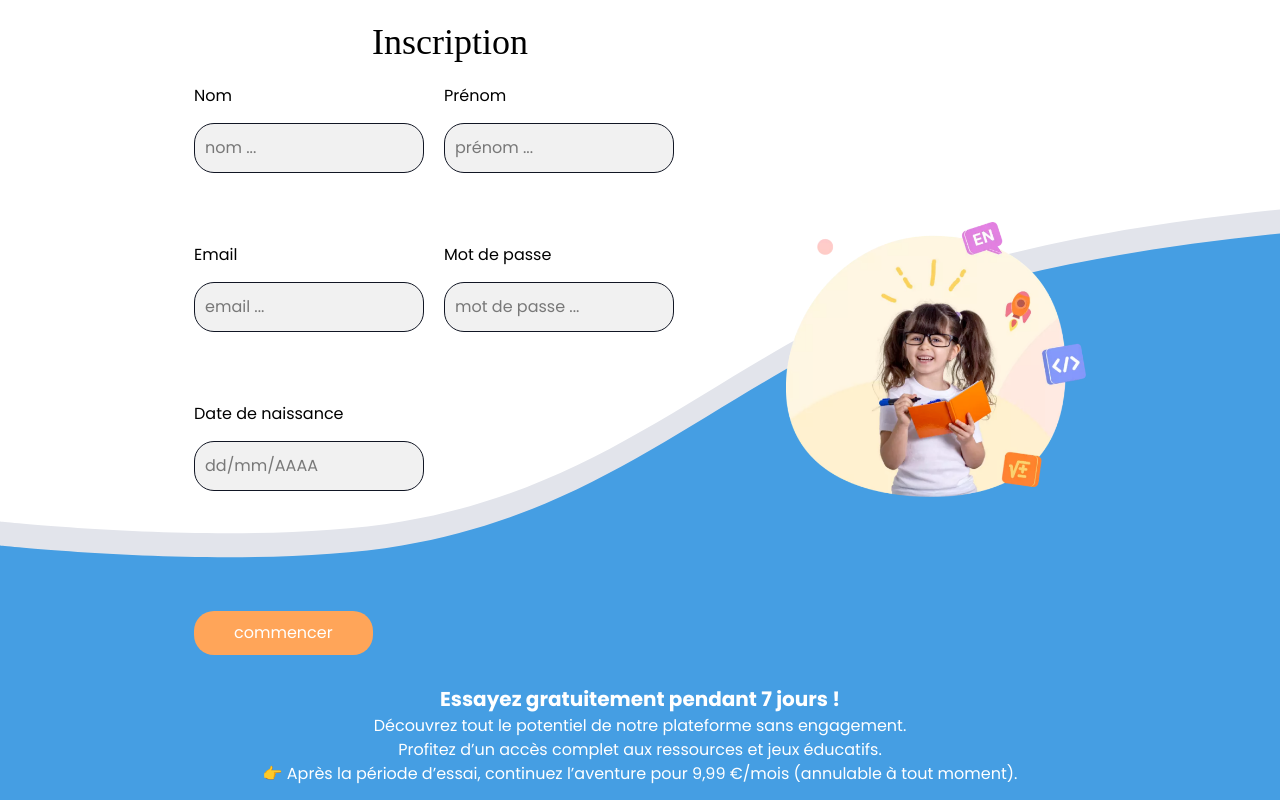
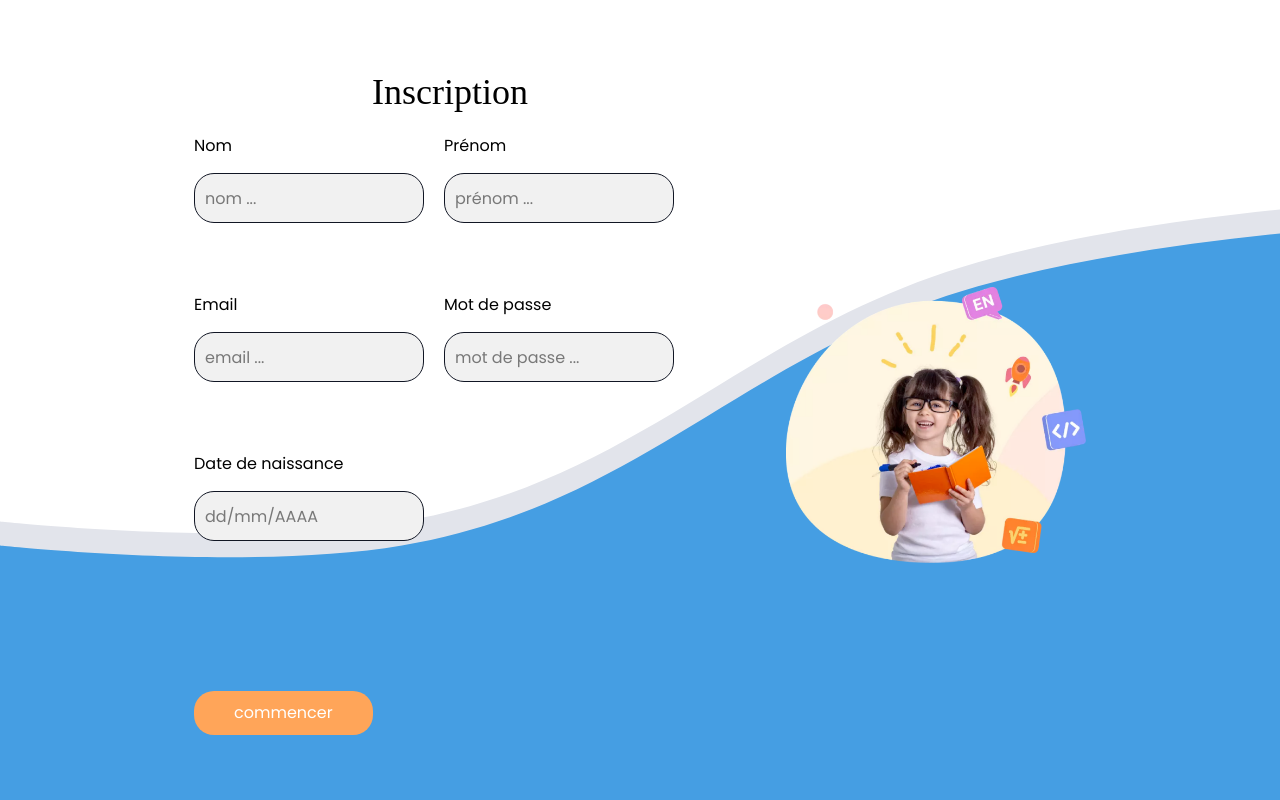
Before and after one commit to ScuBix1/frontend-mydigitalproject, a React (Vite) app: page /signup in a window 1280 px wide. Built offline with nearby package versions, Linux system fonts and the light colour scheme; a web font is replaced by a local one.

Commit message:
http request: add signup and signin request for tutor in progress

```diff
--- a/package.json
+++ b/package.json
@@ -11,6 +11,7 @@
   },
   "dependencies": {
     "@hookform/resolvers": "^5.0.1",
+    "@radix-ui/react-slot": "^1.2.2",
     "@tailwindcss/vite": "^4.1.4",
     "@tanstack/react-query": "^5.75.2",
     "clsx": "^2.1.1",
--- a/src/api/client.ts
+++ b/src/api/client.ts
@@ -69,7 +69,7 @@ export async function httpRequest<TResponse = unknown, TRequest = unknown>(
       return {
         ok: false,
         error: {
-          message: 'Erreur API',
+          message: (responseData.message as string) || "Erreur de l'api",
           status: response.status,
           body: responseData,
         },
--- /dev/null
+++ b/src/api/tutor/signin/api.ts
@@ -0,0 +1,12 @@
+import { httpRequest } from '../../client';
+import { SigninTutorDto } from './schema';
+
+export const signinTutor = async (data: SigninTutorDto) => {
+  return httpRequest({
+    url: `${import.meta.env.VITE_API_URL}/tutors/sign-in`,
+    method: 'POST',
+    data: {
+      ...data,
+    },
+  });
+};
--- /dev/null
+++ b/src/api/tutor/signin/schema.ts
@@ -0,0 +1,18 @@
+import { z } from 'zod';
+
+export const signinSchema = z.object({
+  email: z
+    .string()
+    .min(1, { message: "L'email est requis." })
+    .email({ message: "L'email n'est pas au bon format." }),
+  password: z
+    .string()
+    .min(1, { message: 'Le mot de passe est requis' })
+    .min(8, { message: 'Le mot de passe est trop court.' })
+    .regex(/^(?=.*[a-z])(?=.*[A-Z])(?=.*[0-9])(?=.*[\W_]).{8,}$/, {
+      message:
+        '1 majuscule, 1 minuscule, 8 caractères et un caractère spécial minimum requis.',
+    }),
+});
+
+export type SigninTutorDto = z.infer<typeof signinSchema>;
--- /dev/null
+++ b/src/api/tutor/signin/useSigninTutor.ts
@@ -0,0 +1,9 @@
+import { useMutation } from '@tanstack/react-query';
+import { signinTutor } from './api';
+import { SigninTutorDto } from './schema';
+
+export const useSigninTutor = () => {
+  return useMutation({
+    mutationFn: (data: SigninTutorDto) => signinTutor(data),
+  });
+};
--- a/src/api/tutor/signup/api.ts
+++ b/src/api/tutor/signup/api.ts
@@ -2,7 +2,7 @@ import { httpRequest } from '../../client';
 import { SignupTutorDto } from './schema';
 
 export const signupTutor = async (data: SignupTutorDto) => {
-  return httpRequest({
+  const res = await httpRequest<{ message: string }>({
     url: `${import.meta.env.VITE_API_URL}/tutors/sign-up`,
     method: 'POST',
     data: {
@@ -10,4 +10,10 @@ export const signupTutor = async (data: SignupTutorDto) => {
       admin_id: import.meta.env.VITE_ADMIN_ID,
     },
   });
+
+  if (!res.ok) {
+    throw new Error(res.error.message);
+  }
+
+  return res.data;
 };
--- a/src/api/tutor/signup/useSignupTutor.ts
+++ b/src/api/tutor/signup/useSignupTutor.ts
@@ -1,9 +1,15 @@
 import { useMutation } from '@tanstack/react-query';
+import { useNavigate } from 'react-router-dom';
 import { signupTutor } from './api';
 import { SignupTutorDto } from './schema';
 
 export const useSignupTutor = () => {
+  const navigate = useNavigate();
+
   return useMutation({
     mutationFn: (data: SignupTutorDto) => signupTutor(data),
+    onSuccess: () => {
+      navigate('/');
+    },
   });
 };
--- a/src/components/Button/Button.tsx
+++ b/src/components/Button/Button.tsx
@@ -1,3 +1,4 @@
+import { Slot } from '@radix-ui/react-slot';
 import { tv } from 'tailwind-variants';
 
 const buttonVariant = tv({
@@ -15,15 +16,17 @@ const buttonVariant = tv({
 interface ButtonProps extends React.ButtonHTMLAttributes<HTMLButtonElement> {
   className?: string;
   variant?: 'primary';
+  asChild?: boolean;
 }
 
 const Button = (props: ButtonProps) => {
-  const { className, children, variant, ...propsButton } = props;
+  const { className, children, variant, asChild = false, ...rest } = props;
+  const Comp = asChild ? Slot : 'button';
 
   return (
-    <button className={buttonVariant({ variant, className })} {...propsButton}>
+    <Comp className={buttonVariant({ variant, className })} {...rest}>
       {children}
-    </button>
+    </Comp>
   );
 };
 
--- a/src/components/Link/Link.tsx
+++ b/src/components/Link/Link.tsx
@@ -1,3 +1,4 @@
+import { Slot } from '@radix-ui/react-slot';
 import { PropsWithChildren } from 'react';
 import { tv } from 'tailwind-variants';
 
@@ -17,6 +18,7 @@ interface LinkProps
   variant?: 'primary';
   href: string;
   isNewTarget?: boolean;
+  asChild?: boolean;
 }
 
 const Link = (props: LinkProps) => {
@@ -25,19 +27,18 @@ const Link = (props: LinkProps) => {
     variant,
     href,
     isNewTarget = false,
+    asChild = false,
     children,
     ...propsLink
   } = props;
+  const Comp = asChild ? Slot : 'a';
+  const target = isNewTarget ? '_blank' : '_self';
+  const finalClassName = linkVariant({ variant, className });
 
   return (
-    <a
-      className={linkVariant({ variant, className })}
-      href={href}
-      target={isNewTarget ? '_blank' : '_self'}
-      {...propsLink}
-    >
+    <Comp className={finalClassName} href={href} target={target} {...propsLink}>
       {children}
-    </a>
+    </Comp>
   );
 };
 
--- a/src/pages/Signup/Signup.tsx
+++ b/src/pages/Signup/Signup.tsx
@@ -1,5 +1,6 @@
 import { zodResolver } from '@hookform/resolvers/zod';
 import { useForm } from 'react-hook-form';
+import { useNavigate } from 'react-router-dom';
 import { SignupTutorDto, signupSchema } from '../../api/tutor/signup/schema';
 import { useSignupTutor } from '../../api/tutor/signup/useSignupTutor';
 import Button from '../../components/Button/Button';
@@ -13,12 +14,15 @@ const Signup = () => {
   } = useForm<SignupTutorDto>({
     resolver: zodResolver(signupSchema),
   });
+  const navigate = useNavigate();
 
-  const { mutate, isPending, isError } = useSignupTutor();
+  const { mutate, isPending, isError, error } = useSignupTutor();
 
-  const onSubmit = (data: SignupTutorDto) => {
-    console.log(data);
+  const onSubmit = async (data: SignupTutorDto) => {
     mutate(data);
+    if (!isPending && !isError) {
+      navigate('/');
+    }
   };
 
   return (
@@ -66,13 +70,13 @@ const Signup = () => {
               error={errors.dob?.message}
             />
 
-            <div className='h-2 text-red-500'>
-              {isError && 'Une erreur est survenue'}
+            <div className='h-2 text-red-500 basis-full'>
+              {isError && error.message}
             </div>
             <div className='basis-full'>
               <Button
                 variant='primary'
-                className='mt-4 lg:mt-10'
+                className='mt-4 lg:mt-10 no-underline'
                 type='submit'
                 disabled={isPending}
               >
@@ -86,23 +90,6 @@ const Signup = () => {
           className='w-[243px] lg:w-[300px] mt-10 '
         />
       </div>
-      <div className='hidden bottom-5 lg:block text-center text-[var(--foreground-secondary)]'>
-        <h2 className='font-bold text-tag'>
-          Essayez gratuitement pendant 7 jours !
-        </h2>
-        <p className='flex flex-col'>
-          <span>
-            Découvrez tout le potentiel de notre plateforme sans engagement.
-          </span>
-          <span>
-            Profitez d’un accès complet aux ressources et jeux éducatifs.
-          </span>
-          <span>
-            👉 Après la période d’essai, continuez l’aventure pour 9,99 €/mois
-            (annulable à tout moment).
-          </span>
-        </p>
-      </div>
     </div>
   );
 };
```
Also changed, not shown: 1 other file (tests, documents, lock files or other folders).
